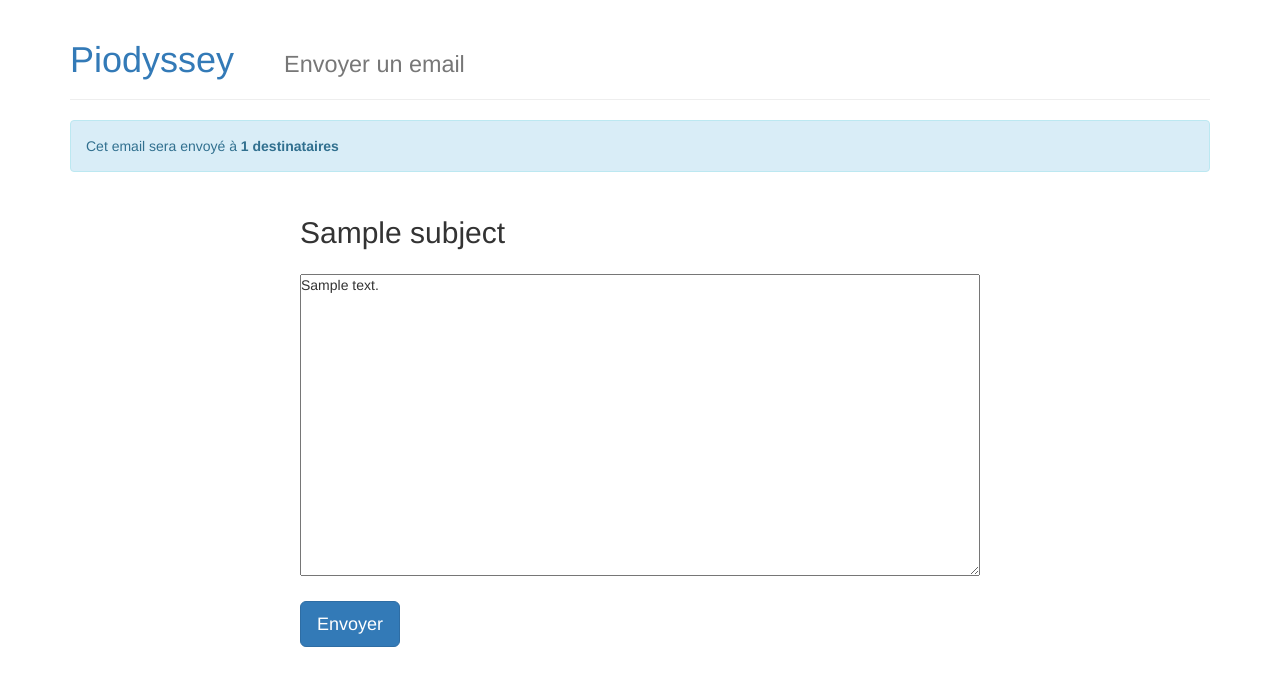
After one commit to arthurdarcet/piodyssey, a Django app: template templates/users/send-email.html in a window 1280 px wide. The commit adds this page. Shown: the top 686 px of the page. Run offline with Django 3.2, Linux system fonts and the light colour scheme; the template is opened without the code that fills it: most values are stand-ins (such as "Sample title", 1, 10 or a date in 2020); some libraries are stand-ins or nearby versions.

Commit message:
Send email page

```diff
--- a/piodyssey/users/urls.py
+++ b/piodyssey/users/urls.py
@@ -3,6 +3,7 @@ from django.conf.urls import include, patterns, url
 
 urlpatterns = patterns('piodyssey.users.views',
     url(r'^users/list$', 'list', name='list'),
+    url(r'^users/email(?:/(?P<target>parents|pionniers|all))?$', 'send_mail', name='send-email'),
 )
 
 urlpatterns += patterns('',
--- a/settings/base.py
+++ b/settings/base.py
@@ -83,6 +83,7 @@ EMAIL_HOST_USER = ''
 EMAIL_HOST_PASSWORD = ''
 EMAIL_USE_TLS = False
 DEFAULT_FROM_EMAIL = 'piodyssey@darcet.fr'
+EMAILS_COPY_RECIPIENT = ('email@domain.tld', )
 EMAIL_SUBJECT_PREFIX = '[Piodyssey admin] '
 
 LOGGING = {
--- a/static/css/base.css
+++ b/static/css/base.css
@@ -2,19 +2,23 @@ form.megatron {
     max-width: 680px;
     margin: 40px auto 0 auto;
 }
-
 form.megatron input {
     display: block;
 }
-
 form.megatron input:not([type=submit]) {
-    width: 100%;
     font-size: 45px;
     font-weight: 700;
-    margin-bottom: 20px;
     outline: none;
     border: none;
+}
+form.megatron input:not([type=submit]), form.megatron textarea {
+    width: 100%;
+    margin-bottom: 20px;
     padding: 0;
+}
+form.megatron input.small {
+    font-size: 30px;
+    font-weight: 500;
 }
 
 h1 small {
--- a/templates/index.html
+++ b/templates/index.html
@@ -5,4 +5,10 @@
     <h3><a href="{% url "boating:last-sessions" %}">Dernières sessions</a></h3>
     <hr>
     <h3><a href="{% url "users:list" %}">Annuaire du poste</a></h3>
+    <hr>
+    <h3><a href="{% url "users:send-email" %}">Envoyer un email</a></h3>
+    {% if request.user.is_staff %}
+        <h3><a href="{% url "users:send-email" "parents" %}">Envoyer un email aux parents uniquement</a></h3>
+        <h3><a href="{% url "users:send-email" "all" %}">Envoyer un email à tout le monde</a></h3>
+    {% endif %}
 {% endblock %}
--- /dev/null
+++ b/templates/users/send-email.html
@@ -0,0 +1,21 @@
+{% extends "layout.html" %}
+
+{% block title %}Envoyer un email{% endblock %}
+
+{% block content %}
+    {% if success %}
+        <div class="alert alert-success">Votre email a été envoyé à <strong>{{ nb_targets }} destinataires</strong></div>
+    {% else %}
+        {% if error %}
+            <div class="alert alert-danger"><strong>Erreur :</strong> {{ error }}</div>
+        {% endif %}
+        <div class="alert alert-info">Cet email sera envoyé à <strong>{{ nb_targets }} destinataires</strong></div>
+
+        <form method="post" action="" class="email-form megatron">
+            <input type="text" placeholder="Sujet" name="subject" class="small" value="{{ subject }}">
+            <textarea name="body" rows="15">{{ body }}</textarea>
+            <input type="submit" value="Envoyer" class="btn btn-primary btn-lg" />
+            {% csrf_token %}
+        </form>
+    {% endif %}
+{% endblock %}
```
Also changed, not shown: piodyssey/users/views.py (+38 -1 lines).
